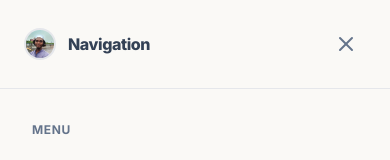
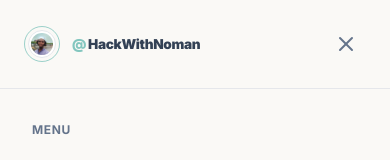
Before and after one commit to HackWithNoman/hackwithnoman-site, a Next.js app: page / in a window 390 px wide. Both pictures are taken after a click on the button "Open navigation menu". Shown: the top 160 px of the page. Built offline with nearby package versions, Linux system fonts and the light colour scheme.

Commit message:
feat: updated Navbar

```diff
--- a/src/components/TopNav.tsx
+++ b/src/components/TopNav.tsx
@@ -123,19 +123,25 @@ const TopNav = () => {
             }}
             className="flex items-center gap-3 group"
           >
-            <div className="w-10 h-10 rounded-full bg-border overflow-hidden ring-2 ring-transparent group-hover:ring-accent transition-all duration-300 p-0.5">
-              <div className="w-full h-full rounded-full overflow-hidden bg-white">
+            <div className="relative w-10 h-10 flex items-center justify-center">
+              {/* Pulsing Signal Rings */}
+              <div className="absolute inset-0 rounded-full border-2 border-accent/20 animate-[ping_3s_ease-in-out_infinite]" />
+              <div className="absolute inset-0 rounded-full border border-accent/40" />
+
+              <div className="relative w-8 h-8 rounded-full bg-white border border-border overflow-hidden p-0.5 group-hover:border-accent transition-all duration-500 shadow-sm">
+                <div className="w-full h-full rounded-full overflow-hidden bg-light">
                   <Image
                     src="/avatar.jpg"
                     alt="Noman"
-                  className="w-full h-full object-cover group-hover:scale-105 transition-transform duration-300"
-                  width={40}
-                  height={40}
+                    className="w-full h-full object-cover group-hover:scale-110 transition-transform duration-700"
+                    width={32}
+                    height={32}
                   />
                 </div>
               </div>
-            <h1 className="text-[1.125rem] font-extrabold text-text-primary tracking-tight">
-              Noman
+            </div>
+            <h1 className="text-[0.85rem] md:text-[0.9rem] font-black text-text-primary tracking-tight group-hover:text-accent transition-colors duration-300">
+              <span className="text-accent opacity-50 mr-0.5">@</span>HackWithNoman
             </h1>
           </a>
 
@@ -201,18 +207,24 @@ const TopNav = () => {
             {/* Header inside menu */}
             <div className="flex items-center justify-between p-6 border-b border-border">
               <div className="flex items-center gap-3">
-                <div className="w-8 h-8 rounded-full bg-border overflow-hidden p-0.5">
-                  <div className="w-full h-full rounded-full overflow-hidden bg-white">
+                <div className="relative w-9 h-9 flex items-center justify-center">
+                  <div className="absolute inset-0 rounded-full border-2 border-accent/20 animate-[ping_3s_ease-in-out_infinite]" />
+                  <div className="absolute inset-0 rounded-full border border-accent/40" />
+                  <div className="relative w-7 h-7 rounded-full bg-white border border-border overflow-hidden p-0.5">
+                    <div className="w-full h-full rounded-full overflow-hidden bg-light">
                       <Image
                         src="/avatar.jpg"
                         alt="Noman"
                         className="w-full h-full object-cover"
-                      width={32}
-                      height={32}
+                        width={28}
+                        height={28}
                       />
                     </div>
                   </div>
-                <span className="font-extrabold text-text-primary tracking-tight">Navigation</span>
+                </div>
+                <span className="text-[0.85rem] font-black text-text-primary tracking-tight">
+                  <span className="text-accent opacity-50 mr-0.5">@</span>HackWithNoman
+                </span>
               </div>
               <button
                 onClick={closeMobileMenu}
```
Lines whose indentation alone changed are shown as unchanged.
